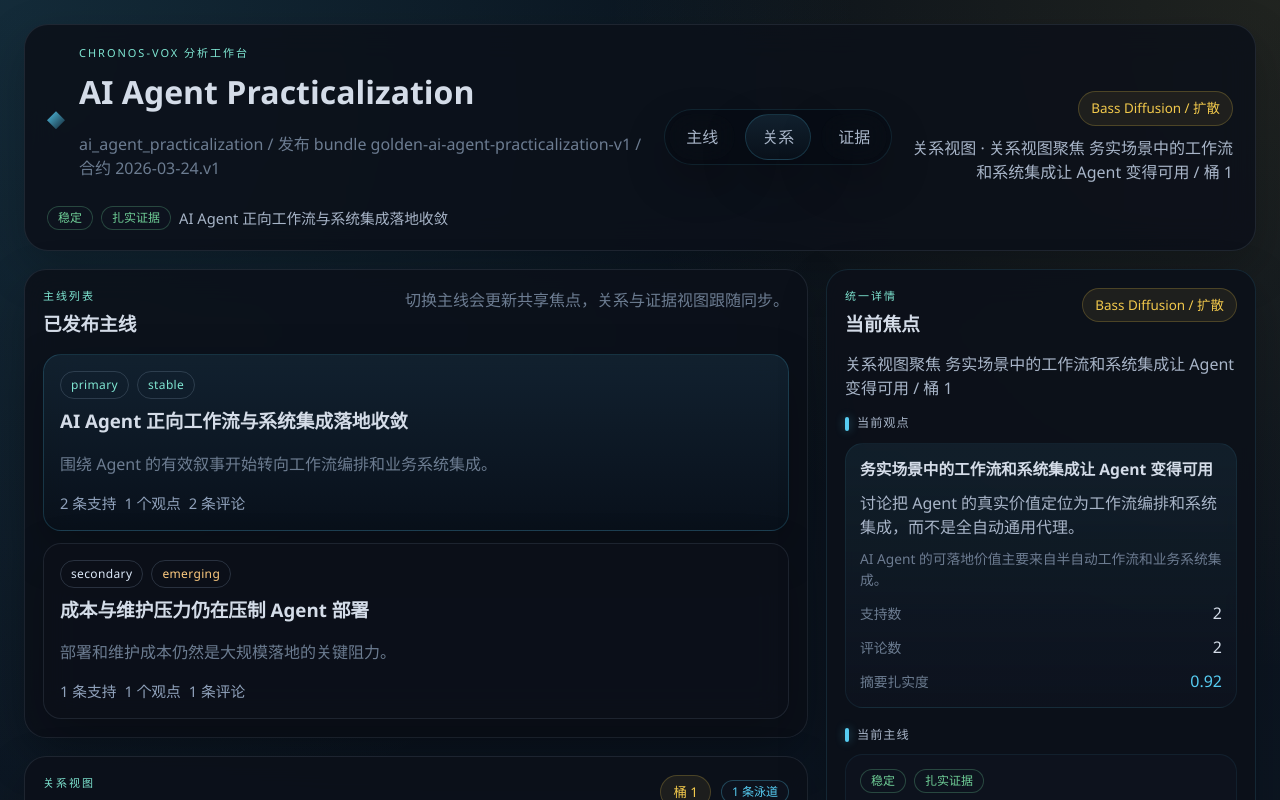
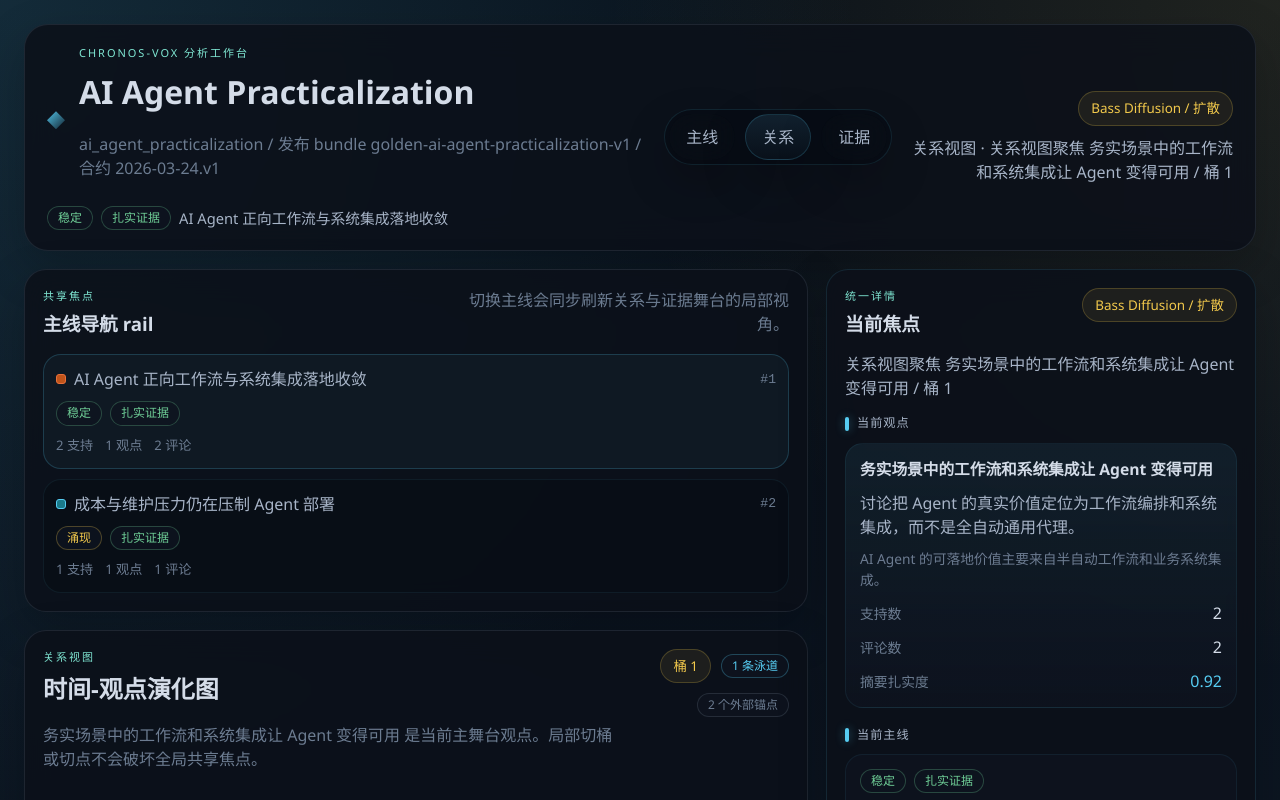
Before and after one commit to dsaj4/Chronos-Voxs, a React (Vite) app in the folder frontend/workspace/: page / in a window 1280 px wide. Both pictures are taken after a click on the button "关系". Shown: the top 800 px of the page. Built offline with nearby package versions, Linux system fonts and the light colour scheme.

Commit message:
feat(frontend): polish workspace rails

```diff
--- a/frontend/workspace/src/components/StorylineList.tsx
+++ /dev/null
@@ -1,37 +0,0 @@
-import type { PublishedStoryline } from "../loader/publishedTypes";
-
-interface StorylineListProps {
-  storylines: PublishedStoryline[];
-  activeStorylineId: string | null;
-  onSelect: (storylineId: string) => void;
-}
-
-export function StorylineList({ storylines, activeStorylineId, onSelect }: StorylineListProps) {
-  return (
-    <div className="storyline-list" role="list" aria-label="主线列表">
-      {storylines.map((storyline) => {
-        const isActive = storyline.storyline_id === activeStorylineId;
-        return (
-          <button
-            key={storyline.storyline_id}
-            type="button"
-            className={`storyline-card ${isActive ? "storyline-card--active" : ""}`}
-            onClick={() => onSelect(storyline.storyline_id)}
-          >
-            <div className="storyline-card__top">
-              <span className={`tier tier--${storyline.display_tier}`}>{storyline.display_tier}</span>
-              <span className={`status status--${storyline.logic_status}`}>{storyline.logic_status}</span>
-            </div>
-            <h3>{storyline.title}</h3>
-            <p className="muted">{storyline.summary}</p>
-            <div className="storyline-card__metrics">
-              <span>{storyline.support_count} 条支持</span>
-              <span>{storyline.viewpoint_count} 个观点</span>
-              <span>{storyline.comment_count} 条评论</span>
-            </div>
-          </button>
-        );
-      })}
-    </div>
-  );
-}
--- a/frontend/workspace/src/styles.css
+++ b/frontend/workspace/src/styles.css
@@ -55,8 +55,6 @@ button {
 .topbar,
 .panel,
 .tab,
-.storyline-card,
-.mini-card,
 .chip,
 .forecast-row,
 .status-pill {
@@ -121,15 +119,13 @@ button {
 }
 
 .tab:hover,
-.chip:hover,
-.storyline-card:hover {
+.chip:hover {
   transform: translateY(-1px);
   border-color: rgba(127, 230, 210, 0.38);
 }
 
 .tab--active,
 .chip--active,
-.storyline-card--active,
 .pill--active {
   border-color: var(--cv-border-strong);
   background: linear-gradient(180deg, rgba(18, 34, 48, 0.96), rgba(9, 17, 27, 0.96));
@@ -180,40 +176,6 @@ button {
   margin-top: 14px;
 }
 
-.storyline-list {
-  display: grid;
-  gap: 12px;
-  margin-top: 16px;
-}
-
-.storyline-card {
-  text-align: left;
-  padding: 16px;
-  border-radius: 18px;
-  color: inherit;
-  cursor: pointer;
-}
-
-.storyline-card h3 {
-  margin: 8px 0;
-}
-
-.storyline-card__top,
-.storyline-card__metrics,
-.pill-row {
-  display: flex;
-  gap: 8px;
-  flex-wrap: wrap;
-}
-
-.storyline-card__metrics {
-  margin-top: 12px;
-  color: #90a2bc;
-  font-size: 0.92rem;
-}
-
-.tier,
-.status,
 .pill,
 .chip__meta,
 .forecast-row__confidence,
@@ -223,8 +185,6 @@ button {
   letter-spacing: 0.03em;
 }
 
-.tier,
-.status,
 .pill {
   padding: 4px 10px;
   border: 1px solid rgba(160, 184, 214, 0.2);
@@ -233,22 +193,6 @@ button {
 
 .pill {
   cursor: pointer;
-}
-
-.tier--primary {
-  color: #7fe6d2;
-}
-
-.status--stable {
-  color: #7fe6d2;
-}
-
-.status--emerging {
-  color: #ffcc80;
-}
-
-.status--contested {
-  color: #ff8a80;
 }
 
 .chip {
@@ -293,25 +237,6 @@ button {
 
 .forecast-row__value {
   text-align: right;
-}
-
-.compact-list {
-  margin: 10px 0 0;
-  padding-left: 18px;
-  color: #bcc9d9;
-}
-
-.compact-list li + li {
-  margin-top: 8px;
-}
-
-.mini-card {
-  border-radius: 18px;
-  padding: 14px;
-}
-
-.stack {
-  align-content: start;
 }
 
 .detail-panel {
@@ -406,6 +331,39 @@ button {
   margin: 0;
   color: var(--cv-text-secondary);
   text-align: right;
+}
+
+.workspace-stage-rail {
+  display: grid;
+  gap: 16px;
+}
+
+.workspace-stage-rail__header,
+.workspace-stage-rail__meta {
+  display: flex;
+  gap: 12px;
+}
+
+.workspace-stage-rail__header {
+  justify-content: space-between;
+  align-items: flex-start;
+}
+
+.workspace-stage-rail__summary {
+  max-width: 340px;
+  margin: 0;
+  color: var(--cv-text-muted);
+  text-align: right;
+}
+
+.workspace-stage-rail__item {
+  gap: 12px;
+}
+
+.workspace-stage-rail__meta {
+  flex-wrap: wrap;
+  color: var(--cv-text-muted);
+  font-size: 0.82rem;
 }
 
 .tone-pill {
@@ -887,10 +845,6 @@ button {
 
 .preview-card__summary {
   font-size: 0.98rem;
-}
-
-.compact-list--tight {
-  margin-top: 6px;
 }
 
 .relationship-panel {
@@ -1570,6 +1524,15 @@ button {
     text-align: left;
   }
 
+  .workspace-stage-rail__header {
+    flex-direction: column;
+  }
+
+  .workspace-stage-rail__summary {
+    max-width: none;
+    text-align: left;
+  }
+
   .relationship-panel__header {
     flex-direction: column;
   }
--- a/frontend/workspace/src/views/WorkspaceShell.tsx
+++ b/frontend/workspace/src/views/WorkspaceShell.tsx
@@ -1,9 +1,9 @@
-import { useEffect, useMemo, useState } from "react";
-import { StorylineList } from "../components/StorylineList";
+import { Suspense, lazy, useEffect, useMemo, useState } from "react";
 import { ViewStatusCard } from "../components/ViewStatusCard";
 import { formatBucketStart, getPublishedForecastSummary } from "../forecast/seriesModels";
 import type { PublishedBundle } from "../loader/publishedTypes";
 import {
+  STREAM_COLORS,
   getEvidencePostureTone,
   getLogicStatusTone,
   getModelCategoryLabel,
@@ -20,7 +20,11 @@ import type { PrimaryViewKey, WorkspaceFocusState } from "../state/focusState";
 import { DetailPanel } from "./DetailPanel";
 import { EvidencePanel } from "./EvidencePanel";
 import { RelationshipPanel } from "./RelationshipPanel";
-import { StorylinePanel } from "./StorylinePanel";
+
+const StorylinePanel = lazy(async () => {
+  const module = await import("./StorylinePanel");
+  return { default: module.StorylinePanel };
+});
 
 interface WorkspaceShellProps {
   bundle: PublishedBundle;
@@ -35,6 +39,71 @@ interface LocalFocusOverride {
   viewpointId: string | null;
   bucketIndex: number | null;
   impact: string;
+}
+
+function WorkspaceStageRail({
+  storylines,
+  activeStorylineId,
+  onStorylineSelect
+}: {
+  storylines: PublishedBundle["stream"]["storylines"];
+  activeStorylineId: string | null;
+  onStorylineSelect: (storylineId: string) => void;
+}) {
+  const sortedStorylines = [...storylines].sort((left, right) => left.display_rank - right.display_rank);
+
+  return (
+    <section className="panel workspace-stage-rail">
+      <div className="workspace-stage-rail__header">
+        <div>
+          <p className="eyebrow">{`\u5171\u4eab\u7126\u70b9`}</p>
+          <h3>{`\u4e3b\u7ebf\u5bfc\u822a rail`}</h3>
+        </div>
+        <p className="workspace-stage-rail__summary">
+          {`\u5207\u6362\u4e3b\u7ebf\u4f1a\u540c\u6b65\u5237\u65b0\u5173\u7cfb\u4e0e\u8bc1\u636e\u821e\u53f0\u7684\u5c40\u90e8\u89c6\u89d2\u3002`}
+        </p>
+      </div>
+
+      <div className="storyline-stream__rail-list">
+        {sortedStorylines.map((storyline, index) => {
+          const isActive = storyline.storyline_id === activeStorylineId;
+          const logicTone = getLogicStatusTone(storyline.logic_status);
+          const evidenceTone = getEvidencePostureTone(storyline.evidence_posture);
+          const color = STREAM_COLORS[index % STREAM_COLORS.length];
+
+          return (
+            <button
+              key={storyline.storyline_id}
+              type="button"
+              className={`storyline-stream__rail-item workspace-stage-rail__item ${
+                isActive ? "storyline-stream__rail-item--active" : ""
+              }`}
+              onClick={() => onStorylineSelect(storyline.storyline_id)}
+            >
+              <div className="storyline-stream__rail-item-head">
+                <span
+                  className="storyline-stream__rail-swatch"
+                  style={{ background: color.fill, borderColor: color.stroke }}
+                  aria-hidden="true"
+                />
+                <span className="storyline-stream__rail-name">{storyline.title}</span>
+                <span className="storyline-stream__rail-value">{`#${storyline.display_rank}`}</span>
+              </div>
+              <div className="storyline-stream__rail-meta">
+                <span className={`tone-pill tone-pill--${logicTone.tone}`}>{logicTone.label}</span>
+                <span className={`tone-pill tone-pill--${evidenceTone.tone}`}>{evidenceTone.label}</span>
+              </div>
+              <div className="workspace-stage-rail__meta">
+                <span>{`${storyline.support_count} ${`\u652f\u6301`}`}</span>
+                <span>{`${storyline.viewpoint_count} ${`\u89c2\u70b9`}`}</span>
+                <span>{`${storyline.comment_count} ${`\u8bc4\u8bba`}`}</span>
+              </div>
+            </button>
+          );
+        })}
+      </div>
+    </section>
+  );
 }
 
 function getWorkspaceImpactSummary(
@@ -179,6 +248,7 @@ export function WorkspaceShell({
       <main className="workspace-grid">
         <section className="left-column">
           {effectiveFocus.activePrimaryView === "storylines" ? (
+            <Suspense fallback={<div className="panel loading-state">{`\u4e3b\u7ebf\u821e\u53f0\u6b63\u5728\u52a0\u8f7d\u2026`}</div>}>
               <StorylinePanel
                 bundle={bundle}
                 activeStorylineId={activeStorylineId}
@@ -187,27 +257,17 @@ export function WorkspaceShell({
                   onStorylineSelect(storylineId);
                 }}
               />
+            </Suspense>
           ) : (
             <>
-              <div className="panel">
-                <div className="panel__heading">
-                  <div>
-                    <p className="eyebrow">{`\u4e3b\u7ebf\u5217\u8868`}</p>
-                    <h3>{`\u5df2\u53d1\u5e03\u4e3b\u7ebf`}</h3>
-                  </div>
-                  <span className="muted">
-                    {`\u5207\u6362\u4e3b\u7ebf\u4f1a\u66f4\u65b0\u5171\u4eab\u7126\u70b9\uff0c\u5173\u7cfb\u4e0e\u8bc1\u636e\u89c6\u56fe\u8ddf\u968f\u540c\u6b65\u3002`}
-                  </span>
-                </div>
-                <StorylineList
+              <WorkspaceStageRail
                 storylines={bundle.stream.storylines}
                 activeStorylineId={activeStorylineId}
-                  onSelect={(storylineId) => {
+                onStorylineSelect={(storylineId) => {
                   setLocalOverride(null);
                   onStorylineSelect(storylineId);
                 }}
               />
-              </div>
 
               {effectiveFocus.activePrimaryView === "relationships" ? (
                 <RelationshipPanel
```
Lines whose indentation alone changed are shown as unchanged.
